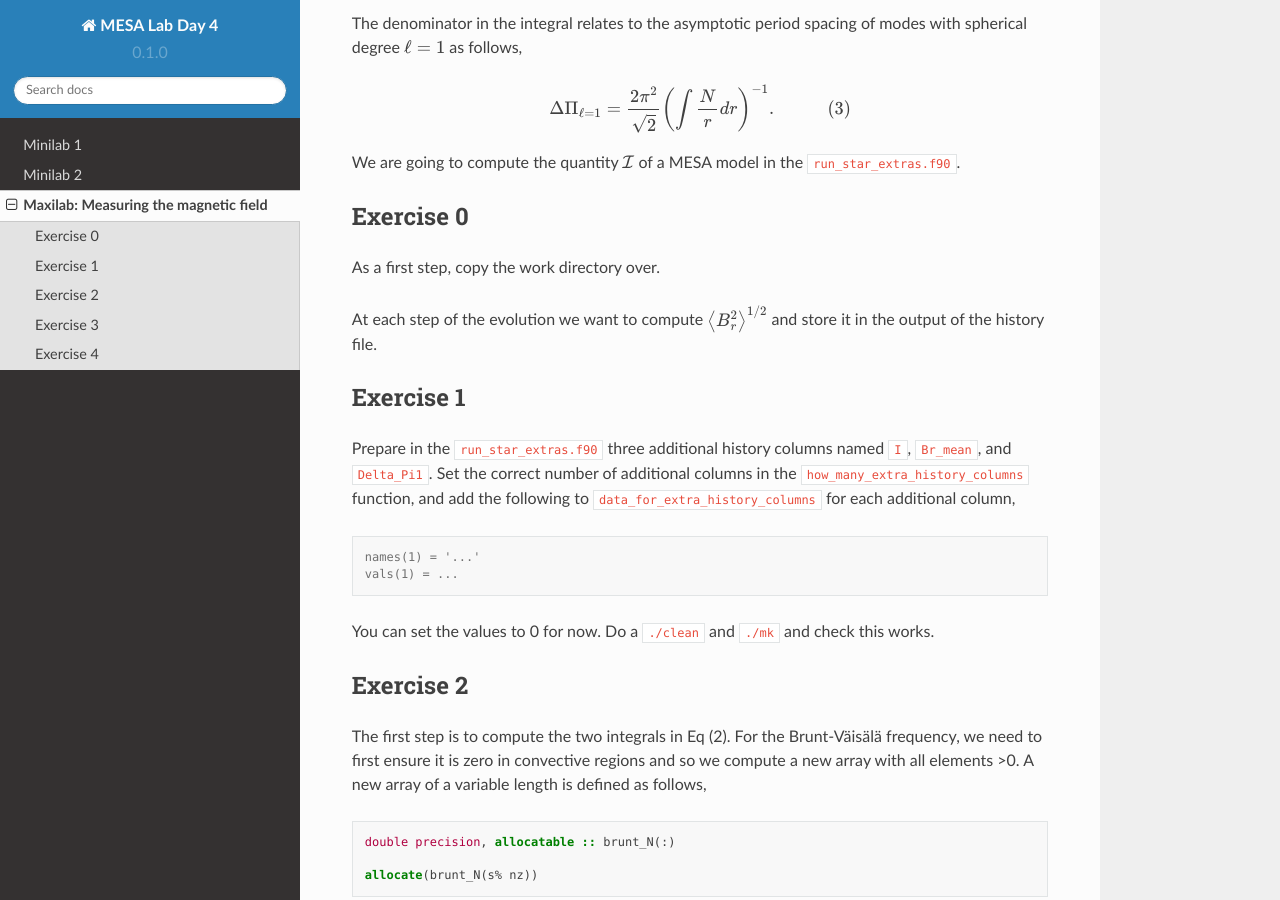
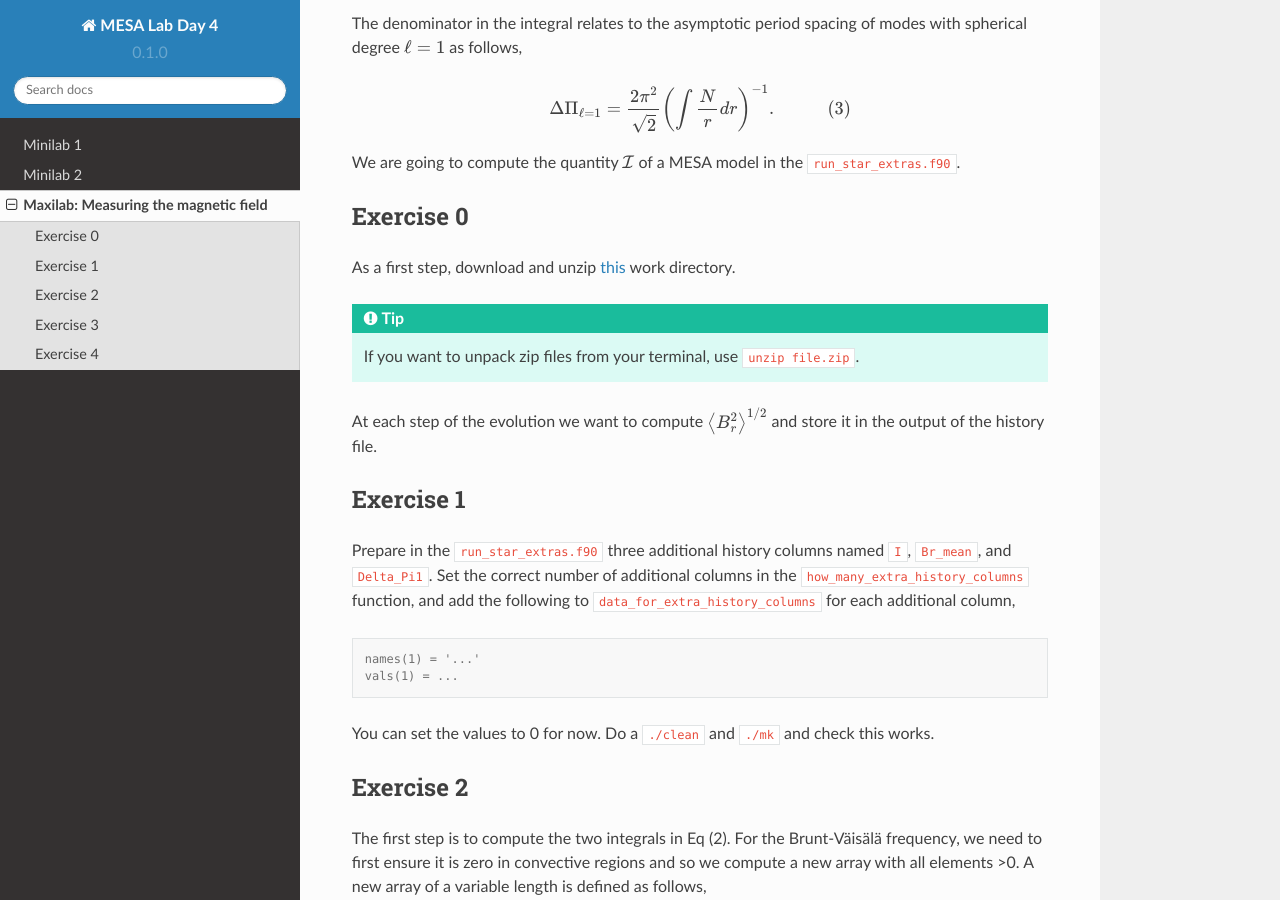
Before and after one commit to mesa-summer-school-2023/mesa-school-bugnet, a Sphinx documentation site: the page built from docs/maxilab.rst, in a window 1280 px wide and 900 px high, scrolled down 645 px. Built offline with Sphinx 7.4.7 and the Read the Docs theme 2.0.0, drawn with Linux system fonts in a browser that asks for light colours.

Commit message:
Update maxilab.rst

```diff
--- a/docs/maxilab.rst
+++ b/docs/maxilab.rst
@@ -27,7 +27,12 @@ We are going to compute the quantity :math:`\mathcal{I}` of a MESA model in the
 
 Exercise 0
 --------
-As a first step, copy the work directory over.
+As a first step, download and unzip `this
+<work_maxi.zip>`__ work directory.
+
+.. tip::
+
+    If you want to unpack zip files from your terminal, use ``unzip file.zip``.
 
 At each step of the evolution we want to compute :math:`\left< B_r^2\right>^{1/2}` and store it in the output of the history file.
 
```
